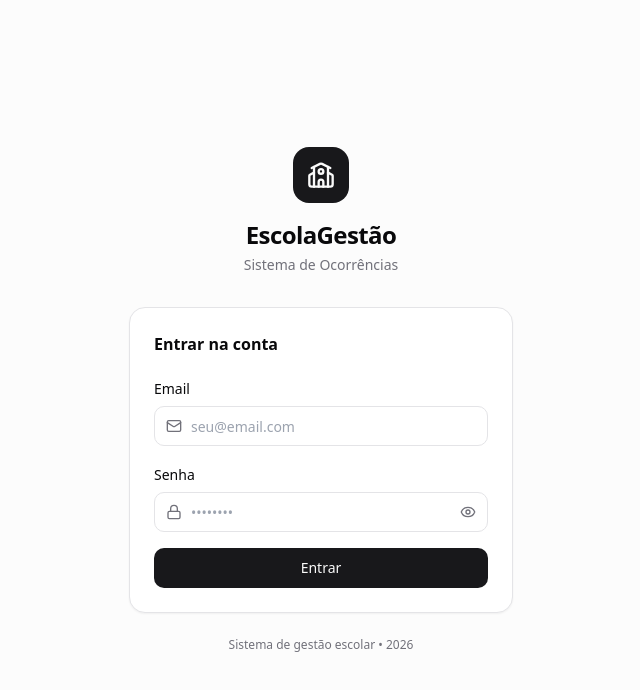
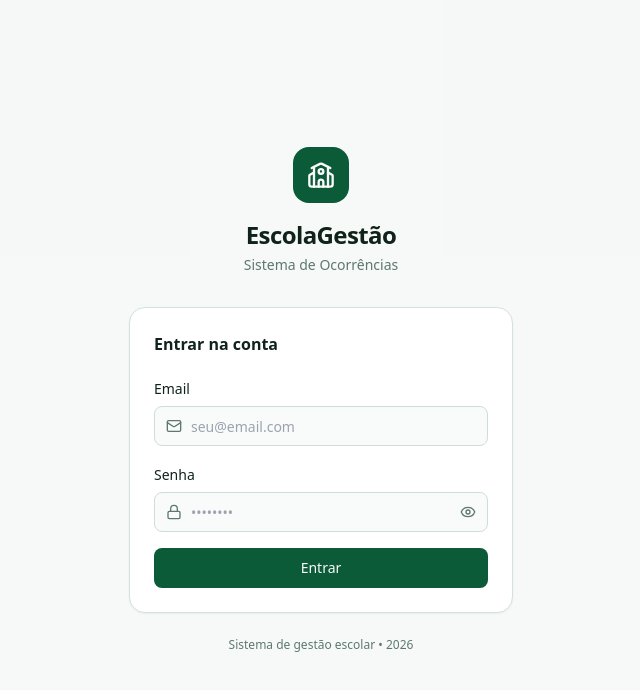
Before and after one commit to Plcc18/ocorrencias-escolares-web, a React (Vite) app: page /login in a window 1280 px wide. Shown: the top 690 px of the page, without its empty margins (319-959 px from the left). Built offline with nearby package versions, Linux system fonts and the light colour scheme; no server answers.

Commit message:
feat: implement core dashboard layout with sidebar navigation and statistics overview

```diff
--- a/src/components/common/PageHeader.tsx
+++ b/src/components/common/PageHeader.tsx
@@ -10,15 +10,17 @@ interface PageHeaderProps {
 
 export function PageHeader({ title, description, children, className }: PageHeaderProps) {
   return (
-    <div className={cn('h-16 flex items-center justify-between px-6 border-b border-border bg-background shrink-0', className)}>
+    <div className={cn('h-16 flex items-center justify-between px-6 border-b border-sidebar-border bg-sidebar text-sidebar-foreground shrink-0', className)}>
       <div>
-        <h2 className="text-base font-semibold text-foreground leading-none">{title}</h2>
+        <h2 className="text-base font-semibold text-sidebar-foreground leading-none">{title}</h2>
         {description && (
-          <p className="text-sm text-muted-foreground mt-0.5">{description}</p>
+          <p className="text-sm text-sidebar-foreground/65 mt-0.5">{description}</p>
         )}
       </div>
       {children && (
-        <div className="flex items-center gap-2">{children}</div>
+        <div className="flex items-center gap-2 [&_.bg-primary]:bg-sidebar-primary [&_.text-primary-foreground]:text-sidebar-primary-foreground [&_.border-border]:border-sidebar-border [&_.text-muted-foreground]:text-sidebar-foreground/75 [&_.hover\\:bg-muted:hover]:bg-sidebar-accent">
+          {children}
+        </div>
       )}
     </div>
   )
--- a/src/index.css
+++ b/src/index.css
@@ -6,64 +6,64 @@
 
 @layer base {
   :root {
-    --background: 0 0% 100%;
-    --foreground: 240 10% 3.9%;
+    --background: 150 23% 98%;
+    --foreground: 155 36% 10%;
     --card: 0 0% 100%;
-    --card-foreground: 240 10% 3.9%;
+    --card-foreground: 155 36% 10%;
     --popover: 0 0% 100%;
-    --popover-foreground: 240 10% 3.9%;
-    --primary: 240 5.9% 10%;
+    --popover-foreground: 155 36% 10%;
+    --primary: 154 78% 20%;
     --primary-foreground: 0 0% 98%;
-    --secondary: 240 4.8% 95.9%;
-    --secondary-foreground: 240 5.9% 10%;
-    --muted: 240 4.8% 95.9%;
-    --muted-foreground: 240 3.8% 46.1%;
-    --accent: 240 4.8% 95.9%;
-    --accent-foreground: 240 5.9% 10%;
+    --secondary: 151 34% 91%;
+    --secondary-foreground: 155 50% 16%;
+    --muted: 150 18% 94%;
+    --muted-foreground: 156 12% 42%;
+    --accent: 151 34% 91%;
+    --accent-foreground: 155 50% 16%;
     --destructive: 0 84.2% 60.2%;
     --destructive-foreground: 0 0% 98%;
-    --border: 240 5.9% 90%;
-    --input: 240 5.9% 90%;
-    --ring: 240 5.9% 10%;
-    --radius: 0.625rem;
-    --sidebar: 0 0% 98%;
-    --sidebar-foreground: 240 5.3% 26.1%;
-    --sidebar-primary: 240 5.9% 10%;
-    --sidebar-primary-foreground: 0 0% 98%;
-    --sidebar-accent: 240 4.8% 95.9%;
-    --sidebar-accent-foreground: 240 5.9% 10%;
-    --sidebar-border: 220 13% 91%;
-    --sidebar-ring: 217.2 91.2% 59.8%;
+    --border: 152 20% 86%;
+    --input: 152 20% 84%;
+    --ring: 154 78% 20%;
+    --radius: 0.5rem;
+    --sidebar: 154 50% 15%;
+    --sidebar-foreground: 150 25% 94%;
+    --sidebar-primary: 151 62% 45%;
+    --sidebar-primary-foreground: 0 0% 100%;
+    --sidebar-accent: 154 42% 20%;
+    --sidebar-accent-foreground: 0 0% 100%;
+    --sidebar-border: 154 39% 24%;
+    --sidebar-ring: 151 62% 45%;
   }
 
   .dark {
-    --background: 240 10% 3.9%;
+    --background: 155 42% 8%;
     --foreground: 0 0% 98%;
-    --card: 240 10% 3.9%;
+    --card: 155 38% 10%;
     --card-foreground: 0 0% 98%;
-    --popover: 240 10% 3.9%;
+    --popover: 155 38% 10%;
     --popover-foreground: 0 0% 98%;
-    --primary: 0 0% 98%;
-    --primary-foreground: 240 5.9% 10%;
-    --secondary: 240 3.7% 15.9%;
+    --primary: 151 62% 45%;
+    --primary-foreground: 0 0% 100%;
+    --secondary: 154 30% 17%;
     --secondary-foreground: 0 0% 98%;
-    --muted: 240 3.7% 15.9%;
-    --muted-foreground: 240 5% 64.9%;
-    --accent: 240 3.7% 15.9%;
+    --muted: 154 30% 15%;
+    --muted-foreground: 150 10% 70%;
+    --accent: 154 30% 17%;
     --accent-foreground: 0 0% 98%;
     --destructive: 0 62.8% 30.6%;
     --destructive-foreground: 0 0% 98%;
-    --border: 240 3.7% 15.9%;
-    --input: 240 3.7% 15.9%;
-    --ring: 240 4.9% 83.9%;
-    --sidebar: 240 5.9% 10%;
-    --sidebar-foreground: 240 4.8% 95.9%;
-    --sidebar-primary: 224.3 76.3% 48%;
+    --border: 154 28% 20%;
+    --input: 154 28% 23%;
+    --ring: 151 62% 45%;
+    --sidebar: 155 48% 9%;
+    --sidebar-foreground: 150 25% 94%;
+    --sidebar-primary: 151 62% 45%;
     --sidebar-primary-foreground: 0 0% 100%;
-    --sidebar-accent: 240 3.7% 15.9%;
-    --sidebar-accent-foreground: 240 4.8% 95.9%;
-    --sidebar-border: 240 3.7% 15.9%;
-    --sidebar-ring: 217.2 91.2% 59.8%;
+    --sidebar-accent: 154 36% 15%;
+    --sidebar-accent-foreground: 0 0% 100%;
+    --sidebar-border: 154 34% 18%;
+    --sidebar-ring: 151 62% 45%;
   }
 }
 
@@ -79,6 +79,9 @@
     -webkit-font-smoothing: antialiased;
     -moz-osx-font-smoothing: grayscale;
     margin: 0;
+  }
+  table thead {
+    box-shadow: inset 0 -1px 0 hsl(var(--border));
   }
   #root {
     width: 100%;
--- a/src/layouts/AppLayout.tsx
+++ b/src/layouts/AppLayout.tsx
@@ -58,8 +58,8 @@ export function AppLayout() {
             <School className="size-4 text-sidebar-primary-foreground" />
           </div>
           <div className="min-w-0">
-            <h1 className="text-sm font-semibold text-sidebar-foreground leading-none">EscolaGestão</h1>
-            <p className="text-xs text-muted-foreground mt-0.5">Ocorrências</p>
+            <h1 className="text-sm font-semibold text-sidebar-foreground leading-none">EEEP Gestão</h1>
+            <p className="text-xs text-sidebar-foreground/65 mt-0.5">Educação Profissional</p>
           </div>
         </div>
 
--- a/src/pages/DashboardPage.tsx
+++ b/src/pages/DashboardPage.tsx
@@ -59,16 +59,16 @@ export default function DashboardPage() {
 
   return (
     <div className="flex flex-col flex-1 animate-fadeIn">
-      <div className="h-16 flex items-center justify-between px-6 border-b border-border bg-background shrink-0">
+      <div className="h-16 flex items-center justify-between px-6 border-b border-sidebar-border bg-sidebar text-sidebar-foreground shrink-0">
         <div>
-          <h2 className="text-base font-semibold text-foreground leading-none">
+          <h2 className="text-base font-semibold text-sidebar-foreground leading-none">
             {greeting()}, {user?.username?.split(' ')[0]}
           </h2>
-          <p className="text-sm text-muted-foreground mt-0.5">Visão geral do sistema</p>
+          <p className="text-sm text-sidebar-foreground/65 mt-0.5">Visão geral do sistema</p>
         </div>
         <Link
           to="/occurrences/new"
-          className="h-8 px-3 bg-primary text-primary-foreground text-sm font-medium rounded-lg hover:bg-primary/90 transition-colors flex items-center gap-1.5"
+          className="h-8 px-3 bg-sidebar-primary text-sidebar-primary-foreground text-sm font-medium rounded-lg hover:bg-sidebar-primary/90 transition-colors flex items-center gap-1.5"
         >
           <Plus className="size-4" /> Nova Ocorrência
         </Link>
```
